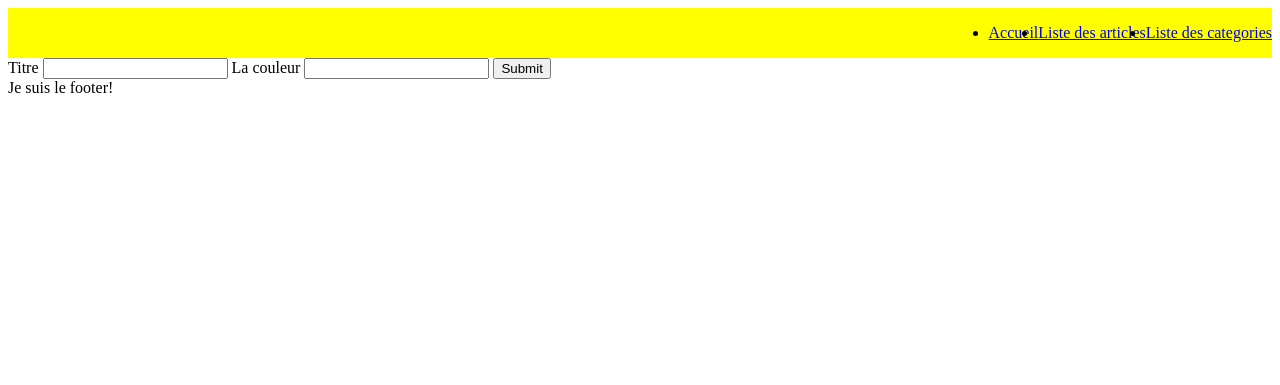
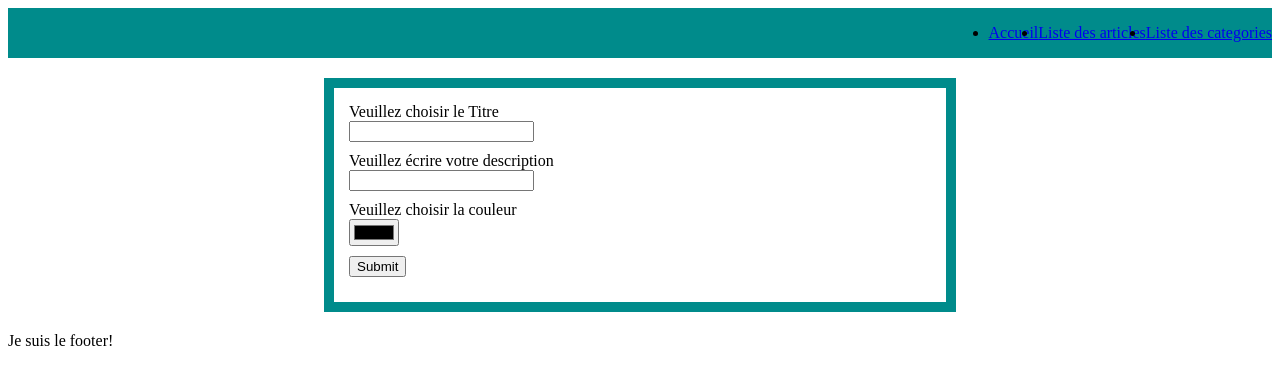
Before and after one commit to Sama-bnz/blog-exo-symfony, a Symfony app: template templates/admin/insert_category.html.twig in a window 1280 px wide. Shown: the top 385 px of the page. Run offline with Twig, Linux system fonts and the light colour scheme; the template is opened without the code that fills it, so the values that code supplies are empty; some libraries are stand-ins or nearby versions.

Commit message:
update note

```diff
--- a/public/style.css
+++ b/public/style.css
@@ -5,7 +5,7 @@
 .header-top {
     display: flex;
     justify-content: flex-end;
-    background-color: yellow;
+    background-color: darkcyan;
 }
 
 .nav-items {
@@ -52,6 +52,24 @@
 .message-error {
     background-color: red;
 }
+.article_form{
+    margin: 20px auto;
+    width: 50%;
+    padding: 15px;
+    border: 10px solid darkcyan;
+}
+.category_form{
+    margin: 20px auto;
+    width: 50%;
+    padding: 15px;
+    border: 10px solid darkcyan;
+}
+
+form input{
+    text-align: center;
+    display: block;
+    margin-bottom: 10px;
+}
 
 @media screen and (max-width: 640px) {
 
--- a/src/Controller/AdminArticleController.php
+++ b/src/Controller/AdminArticleController.php
@@ -17,7 +17,7 @@ class AdminArticleController extends AbstractController
 
 
     /**
-     * @Route("/admin/article", name="admin_article")
+     * @Route("/admin/article/{id}", name="admin_article")
      */
         public function showArticle(ArticleRepository $articleRepository, $id)
         {
@@ -83,6 +83,8 @@ class AdminArticleController extends AbstractController
 
             //Je pousse vers la BDD la totalité avec la fonction flush
             $entityManager->flush();
+
+            //Je passe un message instantané et ephémere pour signaler la reussite de l'action
             $this->addFlash('succes', 'Vous avez créer l\'article');
             return $this->redirectToRoute('admin_articles');
 
--- a/templates/admin/insert_category.html.twig
+++ b/templates/admin/insert_category.html.twig
@@ -1,17 +1,22 @@
 {% extends 'base.html.twig' %}
 
 {% block main %}
-
+{#    Je créer mon article avec mon titre mon contenu et la couleur#}
+    <div class="article_form">
     <form action="{{ path('admin_insert_category') }}" method="get">
 
-        <label for="title">Titre</label>
+        <label for="title">Veuillez choisir le Titre</label>
         <input type="text" name="title">
 
-        <label for="color">La couleur</label>
-        <input type="text" name="color">
+        <label for="description">Veuillez écrire votre description</label>
+        <input type="text" name="description">
+
+        <label for="color">Veuillez choisir la couleur</label>
+        <input type="color" name="color">
 
         <input type="submit">
 
     </form>
+    </div>
 
 {% endblock %}
--- a/templates/admin/list_articles.html.twig
+++ b/templates/admin/list_articles.html.twig
@@ -21,8 +21,8 @@
                 <article class="article">
                     <h1>{{ article.title }}</h1>
                     <p>{{ article.content }}</p>
-                    <li class="nav-item"><a class="nav-link" href="{{ path('admin_article') }}">En savoir plus sur la qualité</a></li>
-                    {#        //je me l'option de suppression d'un article à mon twig#}
+                    <li class="nav-item"><a class="nav-link" href="{{ path('admin_article',{'id':article.id}) }}">En savoir plus sur la qualité</a></li>
+                    {#        //je met l'option de suppression d'un article à mon twig#}
                     <a href="{{ path ('admin_delete_article',{'id':article.id })}}">Voulez-vous supprimé cet article? </a>
                 </article>
             {% endif %}
--- a/templates/admin/list_categories.html.twig
+++ b/templates/admin/list_categories.html.twig
@@ -13,6 +13,7 @@
     <article>
 {#        La couleur de mon article sera celle que j'ai appliqué à sa caractéristique "color"#}
         <h2 style="color: {{ category.color }};">{{ category.title }}</h2>
+        <P>{{ category.description }}</P>
         <a href="{{ path('admin_show_category', {'id': category.id}) }}">Rencontre les animaux du Zoo</a>
 {#        //je me l'option de suppression d'un article à mon twig#}
         <a href="{{ path ('admin_delete_category',{'id':category.id })}}">Voulez-vous supprimé cet article? </a>
--- a/templates/admin/show_category.html.twig
+++ b/templates/admin/show_category.html.twig
@@ -5,6 +5,7 @@
 <article>
     {# La couleur de mon article sera celle que j'ai appliqué à sa caractéristique "color"#}
     <h2 style="color: {{ category.color }};">{{ category.title }}</h2>
+    <h2>{{ category.description }}</h2>
     <li class="nav-item"><a class="nav-link" href="{{ path('admin_categories',{'id':category.id}) }}">La liste des articles</a></li>
 
 </article>
```
Also changed, not shown: templates/admin/insert_article.html.twig (+5 -2 lines).
